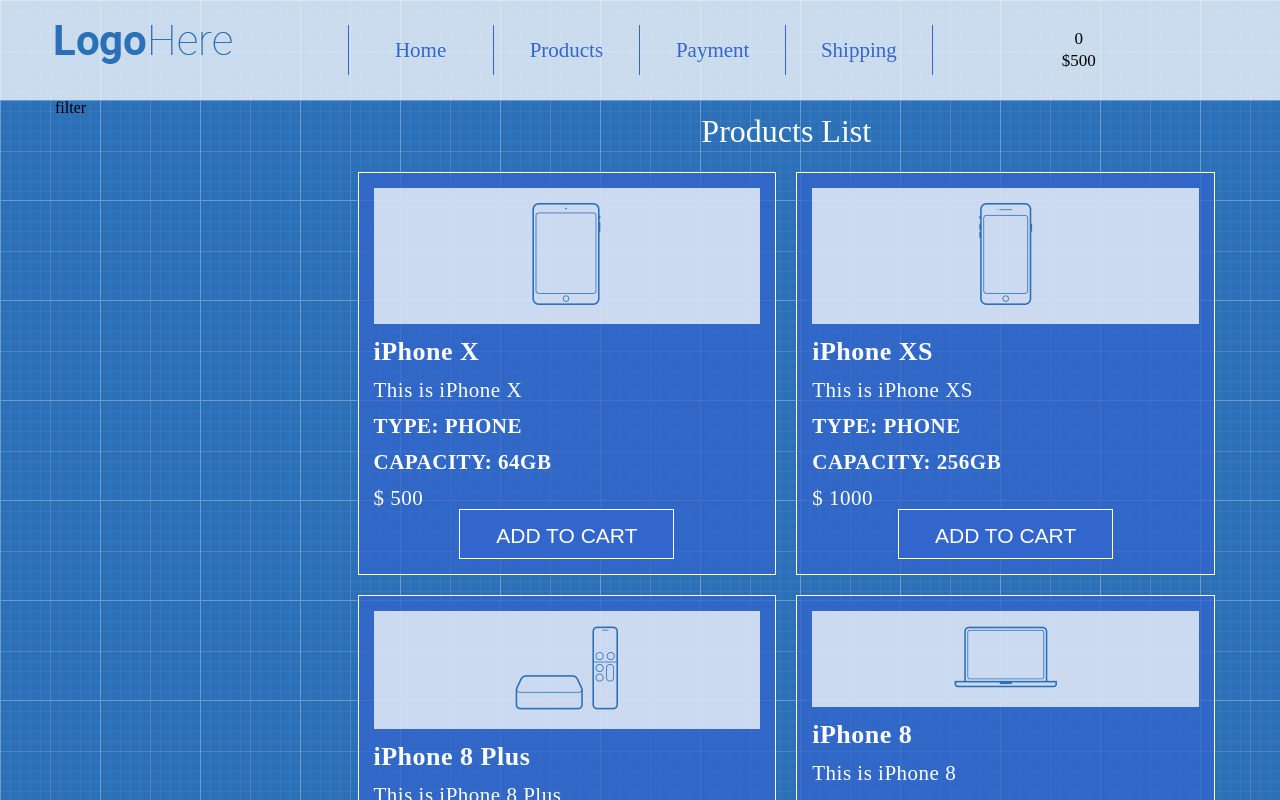
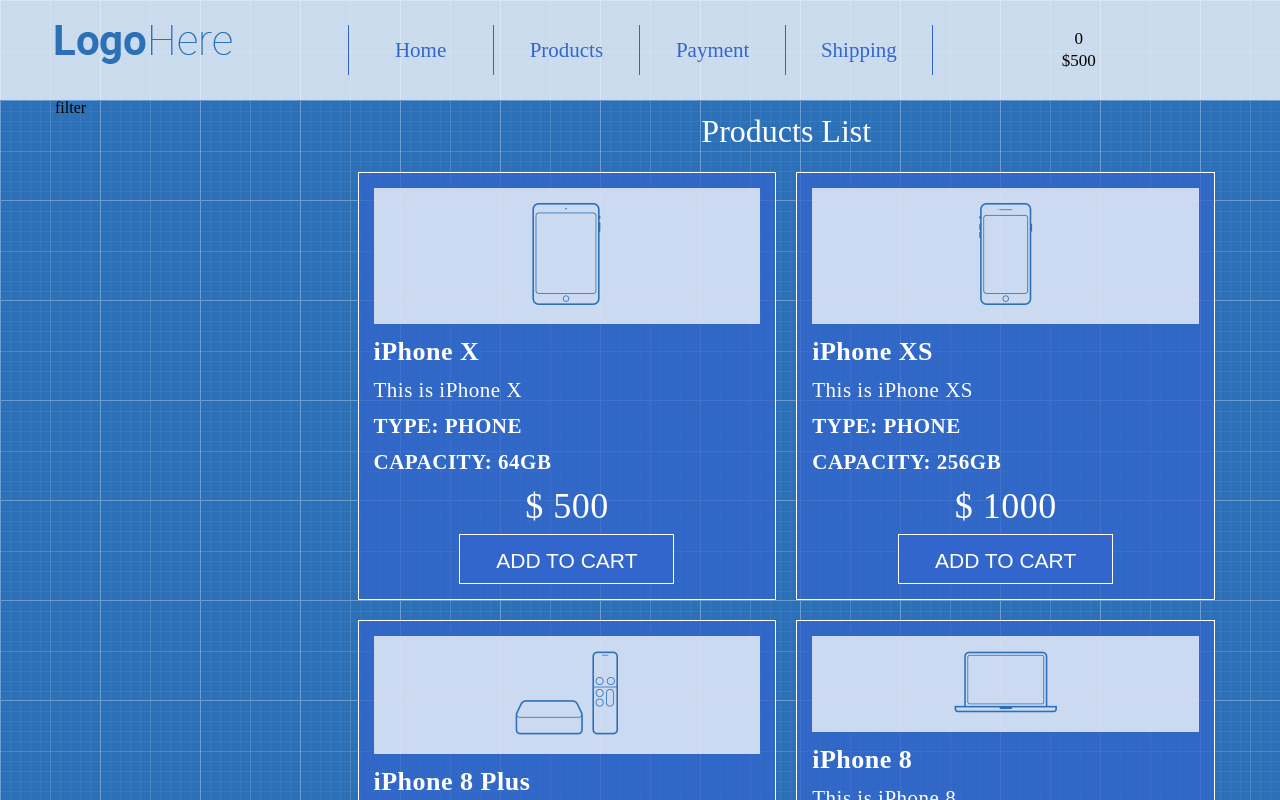
Before and after one commit to yurich30/react-shop, a React (Create React App) app: page / in a window 1280 px wide. Shown: the top 800 px of the page. Built offline with nearby package versions, Linux system fonts and the light colour scheme.

Commit message:
fixed punctuation mistake in ProductListItem

```diff
--- a/src/App/Main/Products/ProductListItem.jsx
+++ b/src/App/Main/Products/ProductListItem.jsx
@@ -19,7 +19,7 @@
             <div className="product-description">{description}</div>
             <div className="product-features">Type: {type}</div>
             <div className="product-features">Capacity: {capacity}GB</div>
-            <div classname="product-price">$ {price}</div>
+            <div className="product-price">$ {price}</div>
             <button className="btn-add-to-cart">Add to cart</button>
         </div>
     )
```
